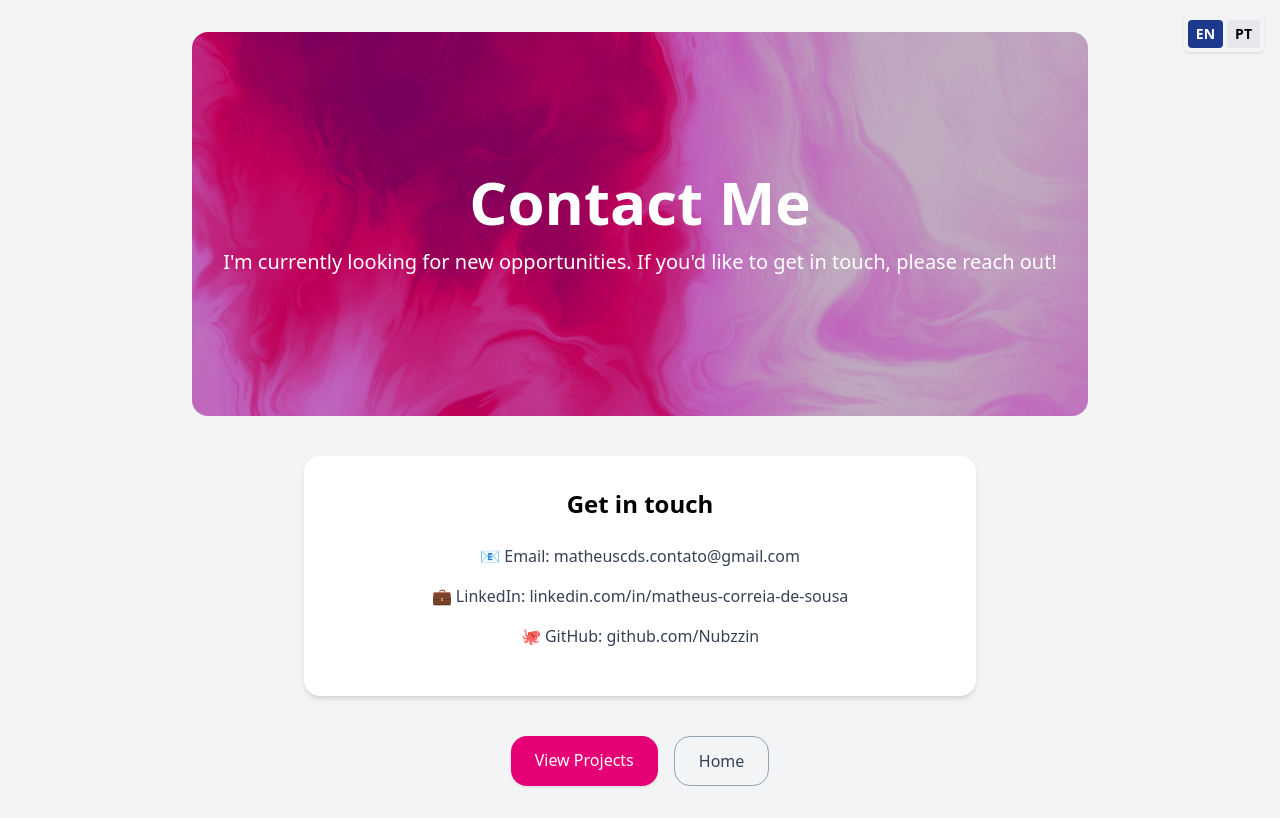
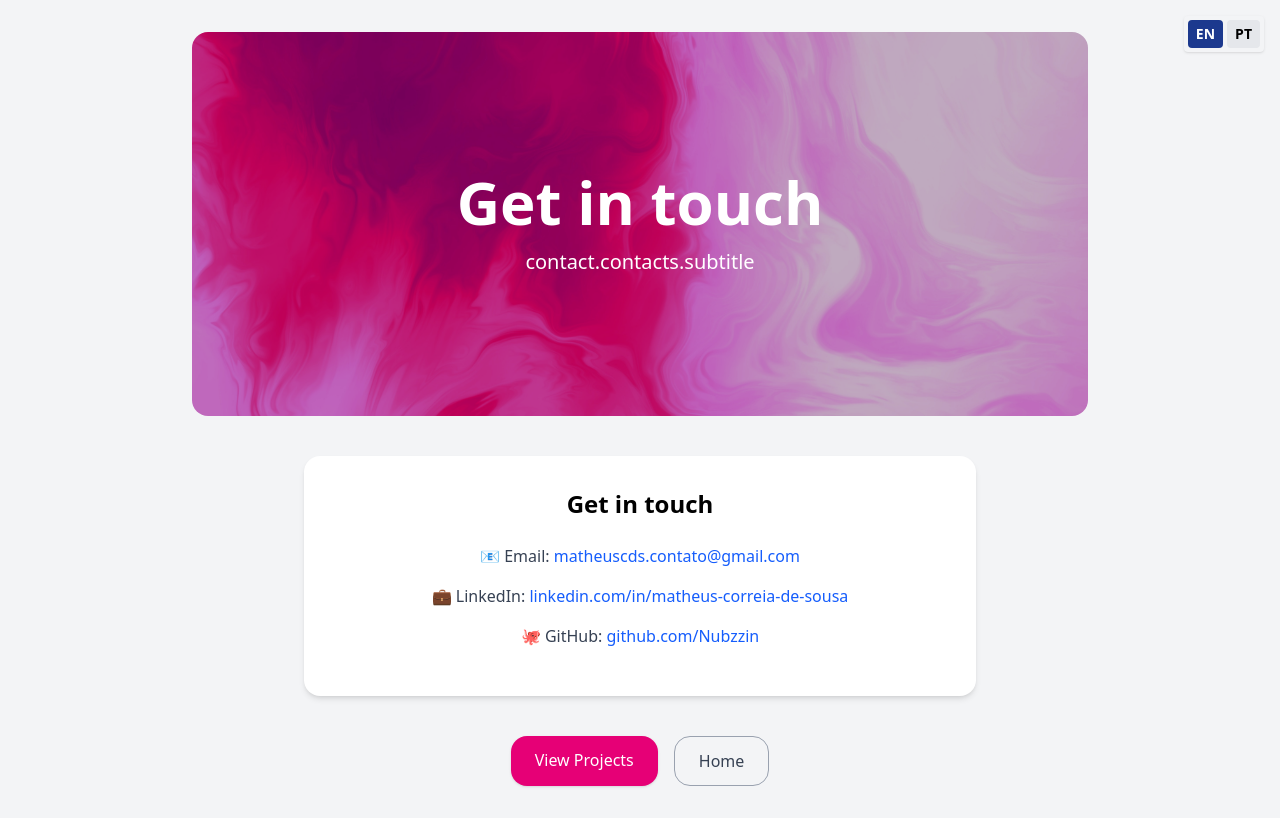
Before and after one commit to Nubzzin/my-portifolio, a React (Vite) app: page /contact in a window 1280 px wide. Built offline with nearby package versions, Linux system fonts and the light colour scheme.

Commit message:
Updating

```diff
--- a/src/locales/en.json
+++ b/src/locales/en.json
@@ -39,15 +39,23 @@
     }
   },
   "contact": {
-    "title": "Contact Me",
-    "subtitle": "I'm currently looking for new opportunities. If you'd like to get in touch, please reach out!",
     "contacts": {
       "title": "Get in touch",
-      "email": "📧 Email: matheuscds.contato@gmail.com",
-      "linkedin": "💼 LinkedIn: linkedin.com/in/matheus-correia-de-sousa",
-      "github": "🐙 GitHub: github.com/Nubzzin"
-    },
-    "projects_button": "View Projects",
-    "home_button": "Home"
+      "email": {
+        "label": "📧 Email:",
+        "url": "mailto:matheuscds.contato@gmail.com",
+        "text": "matheuscds.contato@gmail.com"
+      },
+      "linkedin": {
+        "label": "💼 LinkedIn:",
+        "url": "https://www.linkedin.com/in/matheus-correia-de-sousa",
+        "text": "linkedin.com/in/matheus-correia-de-sousa"
+      },
+      "github": {
+        "label": "🐙 GitHub:",
+        "url": "https://github.com/Nubzzin",
+        "text": "github.com/Nubzzin"
+      }
+    }
   }
 }
--- a/src/locales/pt.json
+++ b/src/locales/pt.json
@@ -39,15 +39,23 @@
     }
   },
   "contact": {
-    "title": "Contato",
-    "subtitle": "Atualmente estou procurando novas oportunidades. Se quiser entrar em contato, fico à disposição!",
     "contacts": {
       "title": "Entre em contato",
-      "email": "📧 Email: matheuscds.contato@gmail.com",
-      "linkedin": "💼 LinkedIn: linkedin.com/in/matheus-correia-de-sousa",
-      "github": "🐙 GitHub: github.com/Nubzzin"
-    },
-    "projects_button": "Ver Projetos",
-    "home_button": "Início"
+      "email": {
+        "label": "📧 Email:",
+        "url": "mailto:matheuscds.contato@gmail.com",
+        "text": "matheuscds.contato@gmail.com"
+      },
+      "linkedin": {
+        "label": "💼 LinkedIn:",
+        "url": "https://www.linkedin.com/in/matheus-correia-de-sousa",
+        "text": "linkedin.com/in/matheus-correia-de-sousa"
+      },
+      "github": {
+        "label": "🐙 GitHub:",
+        "url": "https://github.com/Nubzzin",
+        "text": "github.com/Nubzzin"
+      }
+    }
   }
 }
--- a/src/pages/ContactPage.tsx
+++ b/src/pages/ContactPage.tsx
@@ -4,6 +4,23 @@ import { useTranslation } from "react-i18next";
 
 function ContactPage() {
   const { t } = useTranslation();
+  const email = t("contact.contacts.email", { returnObjects: true }) as {
+    label: string;
+    url: string;
+    text: string;
+  };
+
+  const linkedin = t("contact.contacts.linkedin", { returnObjects: true }) as {
+    label: string;
+    url: string;
+    text: string;
+  };
+
+  const github = t("contact.contacts.github", { returnObjects: true }) as {
+    label: string;
+    url: string;
+    text: string;
+  };
 
   return (
     <main className="min-h-screen bg-gray-100 flex flex-col items-center justify-center p-8">
@@ -17,10 +34,10 @@ function ContactPage() {
 
         <div className="relative z-10 text-center px-4">
           <h1 className="text-4xl md:text-6xl font-extrabold text-white mb-4">
-            {t("contact.title")}
+            {t("contact.contacts.title")}
           </h1>
           <p className="text-lg md:text-xl text-white">
-            {t("contact.subtitle")}
+            {t("contact.contacts.subtitle")}
           </p>
         </div>
       </div>
@@ -30,9 +47,34 @@ function ContactPage() {
         <h2 className="text-2xl font-semibold mb-6">
           {t("contact.contacts.title")}
         </h2>
-        <p className="mb-4 text-gray-700">{t("contact.contacts.email")}</p>
-        <p className="mb-4 text-gray-700">{t("contact.contacts.linkedin")}</p>
-        <p className="mb-4 text-gray-700">{t("contact.contacts.github")}</p>
+        <p className="mb-4 text-gray-700">
+          {email.label}{" "}
+          <a href={email.url} className="text-blue-600 hover:underline">
+            {email.text}
+          </a>
+        </p>
+        <p className="mb-4 text-gray-700">
+          {linkedin.label}{" "}
+          <a
+            href={linkedin.url}
+            target="_blank"
+            rel="noopener noreferrer"
+            className="text-blue-600 hover:underline"
+          >
+            {linkedin.text}
+          </a>
+        </p>
+        <p className="mb-4 text-gray-700">
+          {github.label}{" "}
+          <a
+            href={github.url}
+            target="_blank"
+            rel="noopener noreferrer"
+            className="text-blue-600 hover:underline"
+          >
+            {github.text}
+          </a>
+        </p>
       </div>
 
       {/* Buttons */}
@@ -41,13 +83,13 @@ function ContactPage() {
           to="/projects"
           className="px-6 py-3 bg-pink-600 text-white rounded-2xl shadow hover:bg-pink-900 transition"
         >
-          {t("contact.projects_button")}
+          {t("home.projects_button")}
         </Link>
         <Link
           to="/"
           className="px-6 py-3 border border-gray-400 rounded-2xl text-gray-700 hover:bg-gray-200 transition"
         >
-          {t("contact.home_button")}
+          {t("projects.home_button")}
         </Link>
       </div>
     </main>
```
